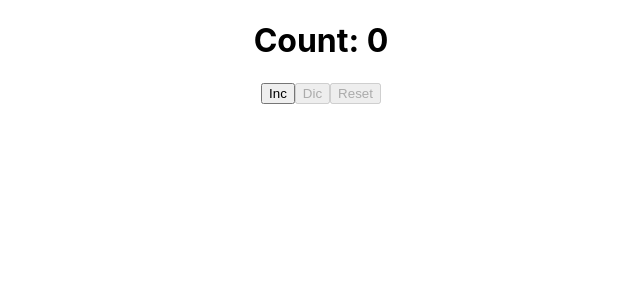
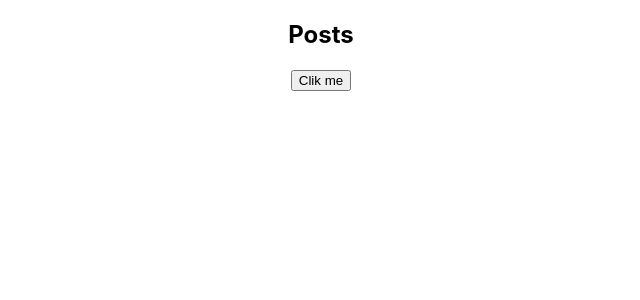
Before and after one commit to VINAYKUMARKUNDER/React-Learn, a React (Create React App) app in the folder day3/: page / in a window 1280 px wide. Shown: the top 300 px of the page, without its empty margins (319-959 px from the left). Built offline with nearby package versions, Linux system fonts and the light colour scheme.

Commit message:
practice

```diff
--- a/day3/src/App.js
+++ b/day3/src/App.js
@@ -2,26 +2,53 @@
 import './App.css';
 import React from "react"
 
+  const showData=()=>{
+    return fetch('https://jsonplaceholder.typicode.com/posts')
+        .then((res)=>{
+          return res.json();
+        })
+  }
+
 export default function App() {
+  const [posts,setPosts]=React.useState([]);
+
+  const showPostHandler=async ()=>{
+    try {
+      const data = await showData();
+      // console.log(data);
+      setPosts(data);
+    } catch (error) {
+      console.log(error)
+    }
+
+  }
+
+  // const style={
+  //   border:"1px solid black",
+
+  // }
 
 
-  const [number,setNumber]=React.useState(0);
+  return (<div className='App'>
 
-  // const incriment=setNumber(number+1)
-  // const dicriment=0
-  return (
+      <h2>Posts</h2>
+      <button onClick={showPostHandler}>Clik me</button>
+      <p>{posts}</p>
 
 
-
-    <div className='App'>
-    <h1>Count: {number}</h1>
+        <div>
+        {posts.forEach((post)=>{
+          // console.log(post)
+          <div>
+            <h2>{post.id}</h2>
+            <p>{post.title}</p>
+            <p>{post.body}</p>
+          </div>
+        })}
+  </div>
 
 
-    <button disabled={number===10} onClick={()=>setNumber(number+1)}>Inc</button>
-    <button disabled={number<=0} onClick={()=>setNumber(number-1)}>Dic</button>
-    <button disabled={number===0 || number ===10} onClick={()=>setNumber(0)}>Reset</button>
+  </div>);
 
-    </div>
 
-  );
 }
```
